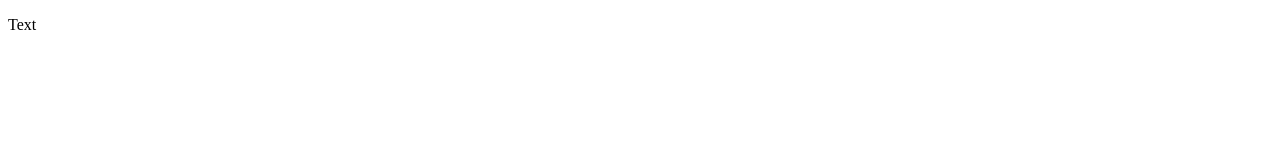
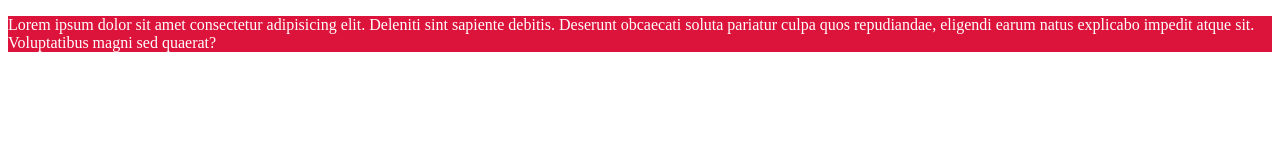
Before and after one commit to DawidGaleziewski/akademia108-css-1, a plain HTML site: page 4-hierarchia-selektorow/index.html in a window 1280 px wide. Drawn offline with Linux system fonts and the light colour scheme.

Commit message:
before break

```diff
--- a/4-hierarchia-selektorow/css/style.css
+++ b/4-hierarchia-selektorow/css/style.css
@@ -0,0 +1,22 @@
+
+p {
+    background-color: crimson !important;
+}
+
+/* 1000 inline styles in html */
+/* 100 */
+#text {
+    background-color: red;
+    font-size: 33px;
+}
+
+/* 10 */
+body p.text {
+    background-color: green;
+}
+
+/* 1 */
+p {
+    background-color: yellow;
+    font-size: 22px;
+}
--- a/4-hierarchia-selektorow/index.html
+++ b/4-hierarchia-selektorow/index.html
@@ -8,6 +8,11 @@
     <link rel="stylesheet" href="css/style.css">
 </head>
 <body>
-    <p id="text" class="text">Text</p>
+
+    <!-- Inline style 1000 -->
+    <p id="text" class="text"
+    style="background-color:#000; font-size: 16px; color:white;">
+        Lorem ipsum dolor sit amet consectetur adipisicing elit. Deleniti sint sapiente debitis. Deserunt obcaecati soluta pariatur culpa quos repudiandae, eligendi earum natus explicabo impedit atque sit. Voluptatibus magni sed quaerat?
+    </p>
 </body>
 </html>
```
Also changed, not shown: notes.txt.
